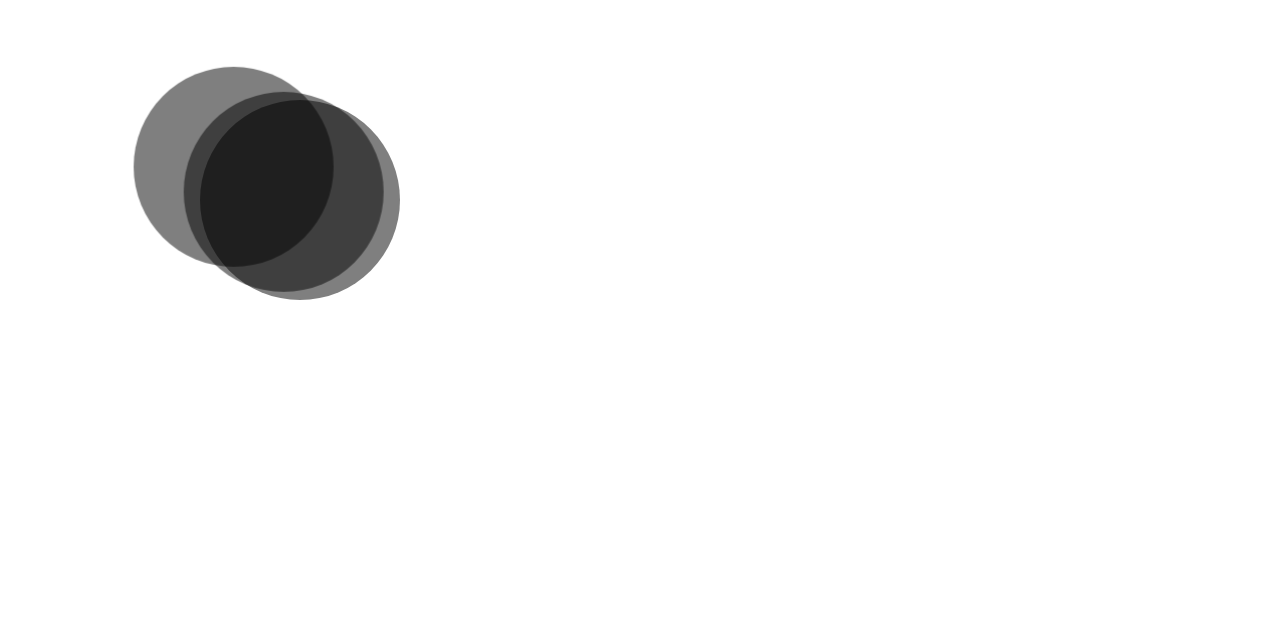
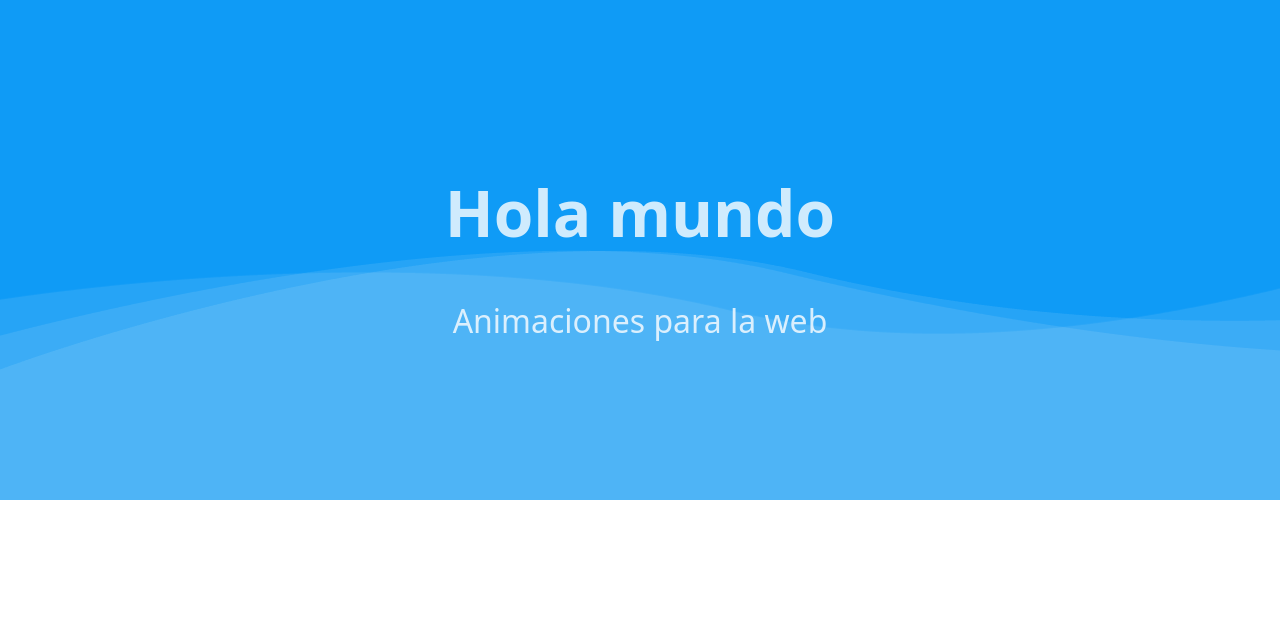
Before and after one commit to juanserodriguezj/animaciones-olas, a plain HTML site: page index.html in a window 1280 px wide. Drawn offline with Linux system fonts and the light colour scheme.

Commit message:
Terminando la animacion de las olas

```diff
--- a/index.html
+++ b/index.html
@@ -9,43 +9,88 @@
             margin: 0;
         }
         .container{
+            height: 500px;
+            background: #0f9bf6;
+            position: relative;
+            display: flex;
+            justify-content: center;
+            align-items: center;
+
+        }
+        .content{
+            font-family: system-ui;
+            font-size: 2em;
+            text-align: center;
+            color: rgba(255,255,255,.8);
+        }
+
+        .waves{
             position: absolute;
+            /* left: 0;
+            right: 0;
+            bottom: 0;
+            height: 200px; */
+            bottom: -135px;
+            height: 527px;
+            width: 100% ;
+            overflow: hidden;
+
         }
-        .circulo{
-            width: 200px;
-            height: 200px;
-            border-radius: 50%;
-            background: rgba(0,0,0,.5);
+        .wave {
             position: absolute;
+            left: -180px;
+            bottom: 0;
+            /* width: 100%; */
+            /* height: 200px; */
+            /* border-radius: 50%; */
+            width: 2402px;
+            height: 427px;
+            /* background: rgba(0,0,0,.5); */
+            background: url(waves.png) center bottom no-repeat;
             animation-name: wave;
             animation-duration: 5s;
             animation-iteration-count: infinite;
             animation-direction: alternate;
             animation-timing-function: ease-in-out;
         }
-        .circulo.b {
-            animation-delay: 1s;
+        .wave.b {
+            background-position: 0 -854px;
         }
-        .circulo.c {
-            animation-delay: 2s;
+        .wave.b {
+            background-position: 0 -427px;
+            animation-delay: .6s;
+        }
+        .wave.c {
+            background-position: 0 0px;
+            animation-delay: 1.2s;
         }
 
         @keyframes wave{
             0% {
                 transform: translateX(0) translateY(0);
             }
+            50% {
+                transform: translateX(-80px) translateY(30px);
+            }
             100% {
-                transform: translateX(200px) translateY(100px);
-
+                transform: translateX(160px) translateY(-60px);
             }
         }
     </style>
 </head>
 <body>
     <div class="container">
-        <div class="circulo a"></div>
-        <div class="circulo b"></div>
-        <div class="circulo c"></div>
+        <div class="content">
+            <h1>Hola mundo</h1>
+            <p>Animaciones para la web</p>
+        </div>
+        <div class="waves">
+
+            <div class=" wave circulo a"></div>
+            <div class=" wave circulo b"></div>
+            <div class=" wave circulo c"></div>
+
+        </div>
     </div>
 </body>
 </html>
```
